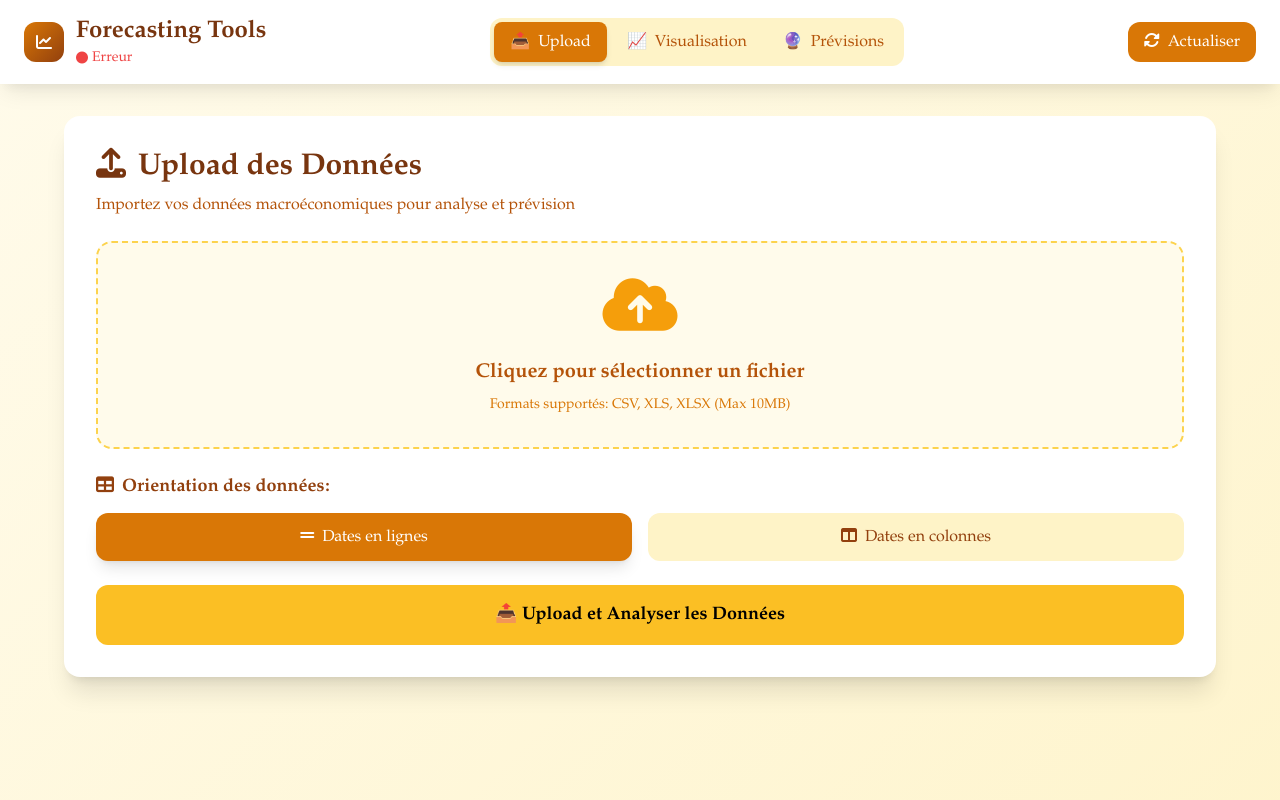
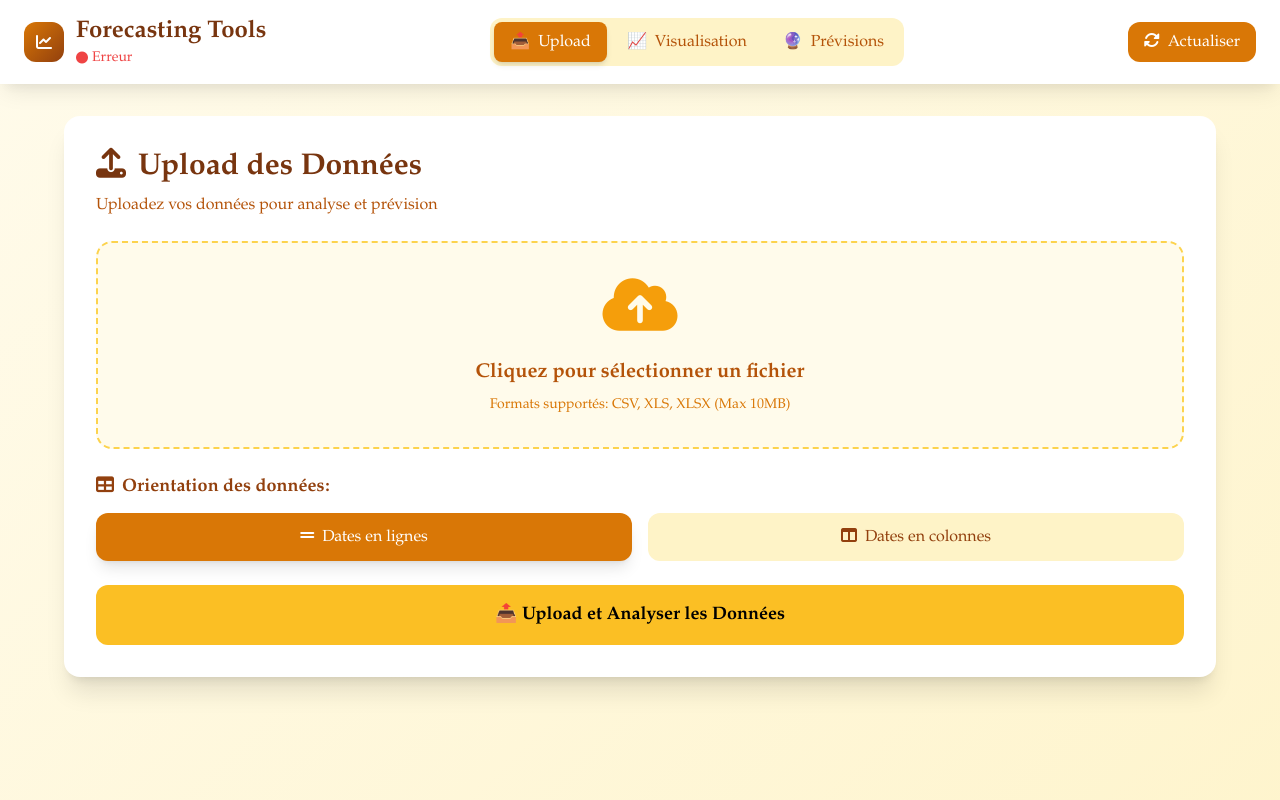
Before and after one commit to ramanambonona/forecasting-frontend, a React (Vite) app: page / in a window 1280 px wide. Shown: the top 800 px of the page. Built offline with nearby package versions, Linux system fonts and the light colour scheme; no server answers; a web font is replaced by a local one.

Commit message:
Update Upload.jsx

```diff
--- a/src/components/Upload.jsx
+++ b/src/components/Upload.jsx
@@ -69,7 +69,7 @@ const Upload = () => {
           <i className="fas fa-upload mr-3"></i>Upload des Données
         </h1>
         <p className="text-amber-700 mb-6">
-          Importez vos données macroéconomiques pour analyse et prévision
+          Uploadez vos données pour analyse et prévision
         </p>
 
         {/* Zone de dépôt de fichier */}
@@ -161,4 +161,5 @@ const Upload = () => {
   );
 };
 
+
 export default Upload;
```
